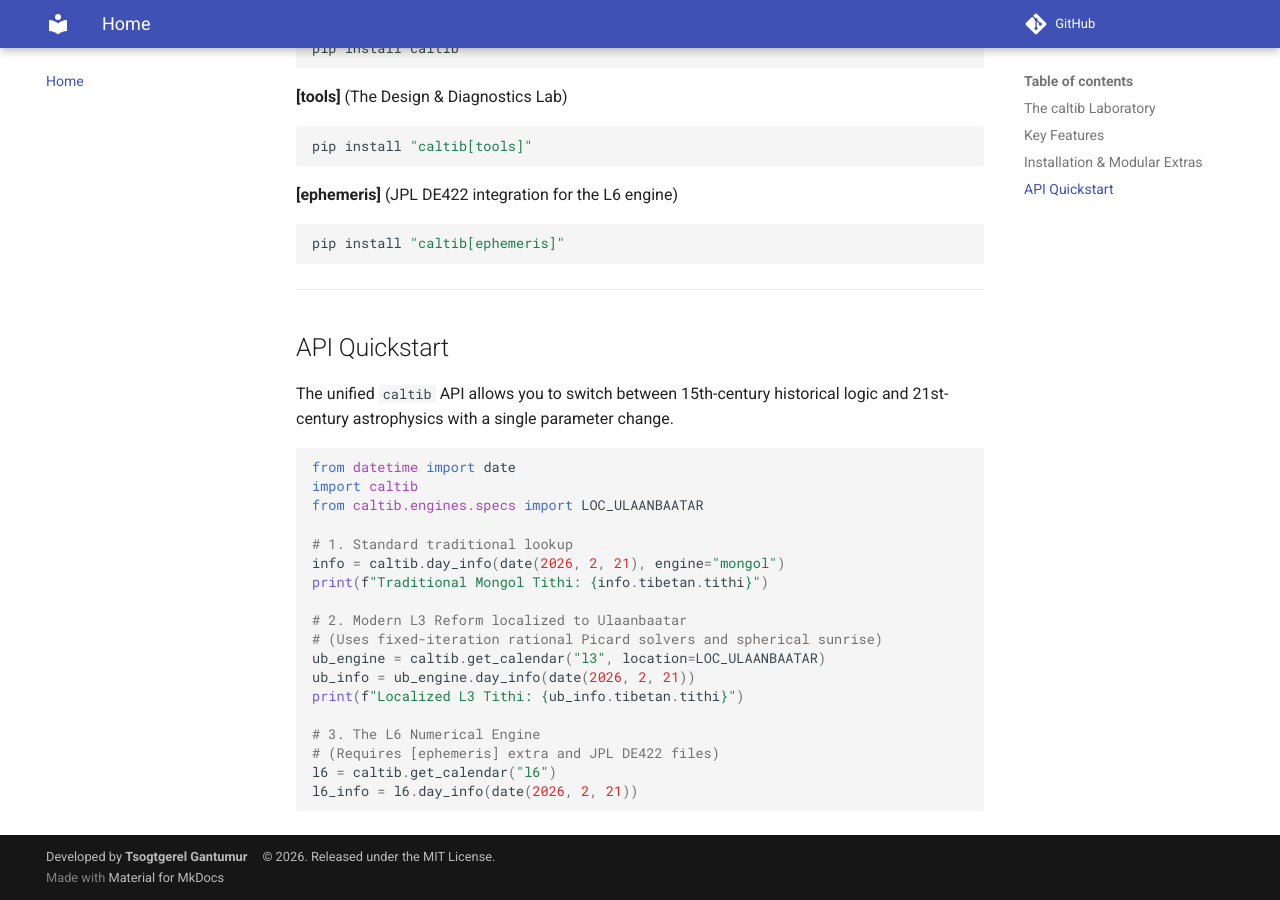
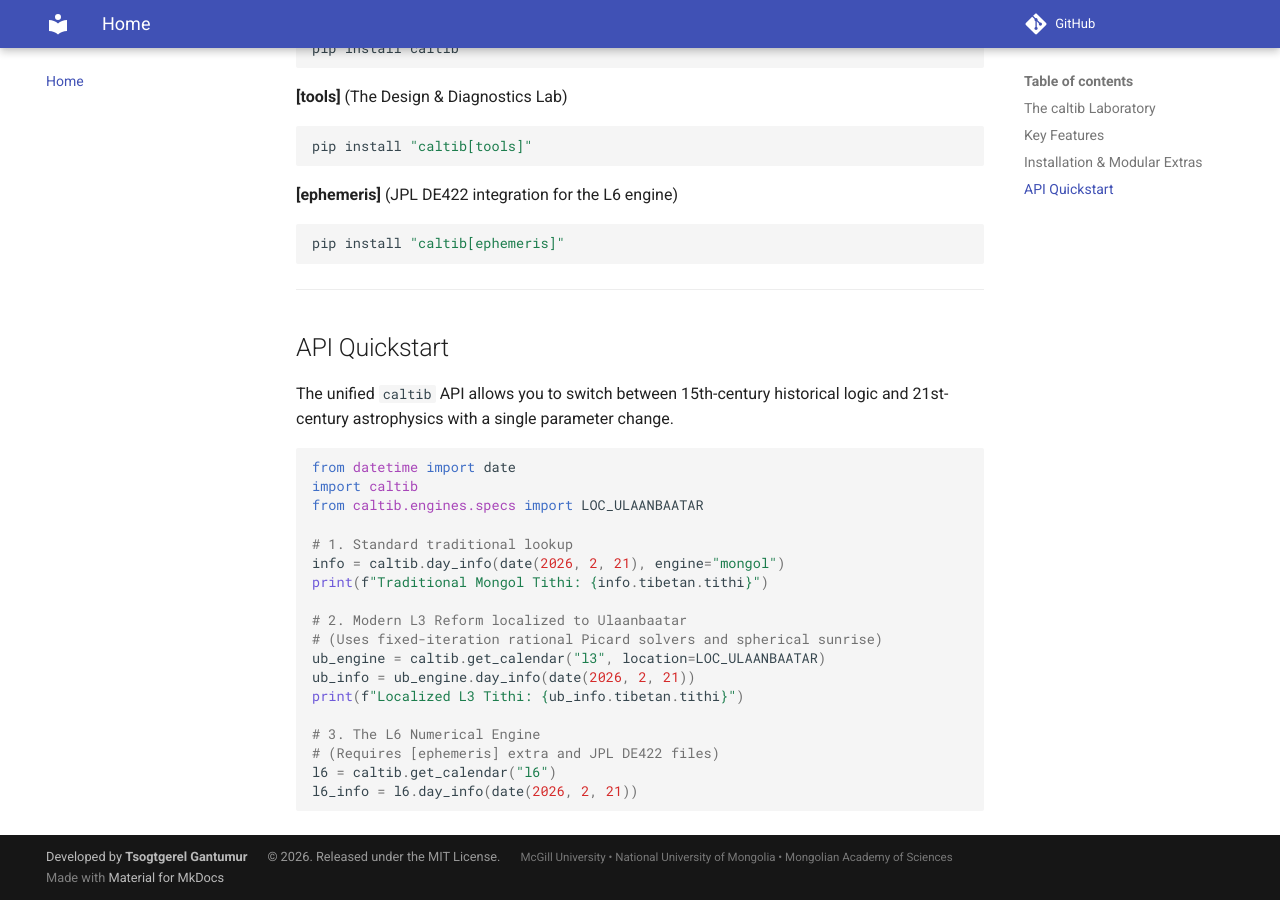
Before and after one commit to gantemur/caltib, an MkDocs documentation site: the page built from docs/index.md, in a window 1280 px wide and 900 px high, scrolled down 1602 px. Built offline with MkDocs 1.6.1 and Material for MkDocs 9.7.7, drawn with Linux system fonts in a browser that asks for light colours; comment, search, counter and statistics services are not loaded.

Commit message:
copyright text tweaking

```diff
--- a/mkdocs.yml
+++ b/mkdocs.yml
@@ -2,9 +2,14 @@ site_name: caltib
 site_description: High-Precision Tibetan Calendrical Math
 repo_url: https://github.com/gantemur/caltib
 copyright: |
-  <div style="display: flex; flex-wrap: wrap; justify-content: space-between; gap: 15px;">
-    <div>Developed by <strong>Tsogtgerel Gantumur</strong></div>
-    <div>&copy; 2026. Released under the MIT License.</div>
+  <div style="display: flex; flex-wrap: wrap; justify-content: space-between; align-items: baseline; gap: 10px 20px;">
+    <div style="display: flex; flex-wrap: wrap; gap: 4px 20px; align-items: baseline;">
+      <span>Developed by <strong>Tsogtgerel Gantumur</strong></span>
+      <span style="opacity: 0.8;">&copy; 2026. Released under the MIT License.</span>
+    </div>
+    <div style="opacity: 0.6; font-size: 0.9em; text-align: right;">
+      McGill University &bull; National University of Mongolia &bull; Mongolian Academy of Sciences
+    </div>
   </div>
 theme:
   name: material
```
